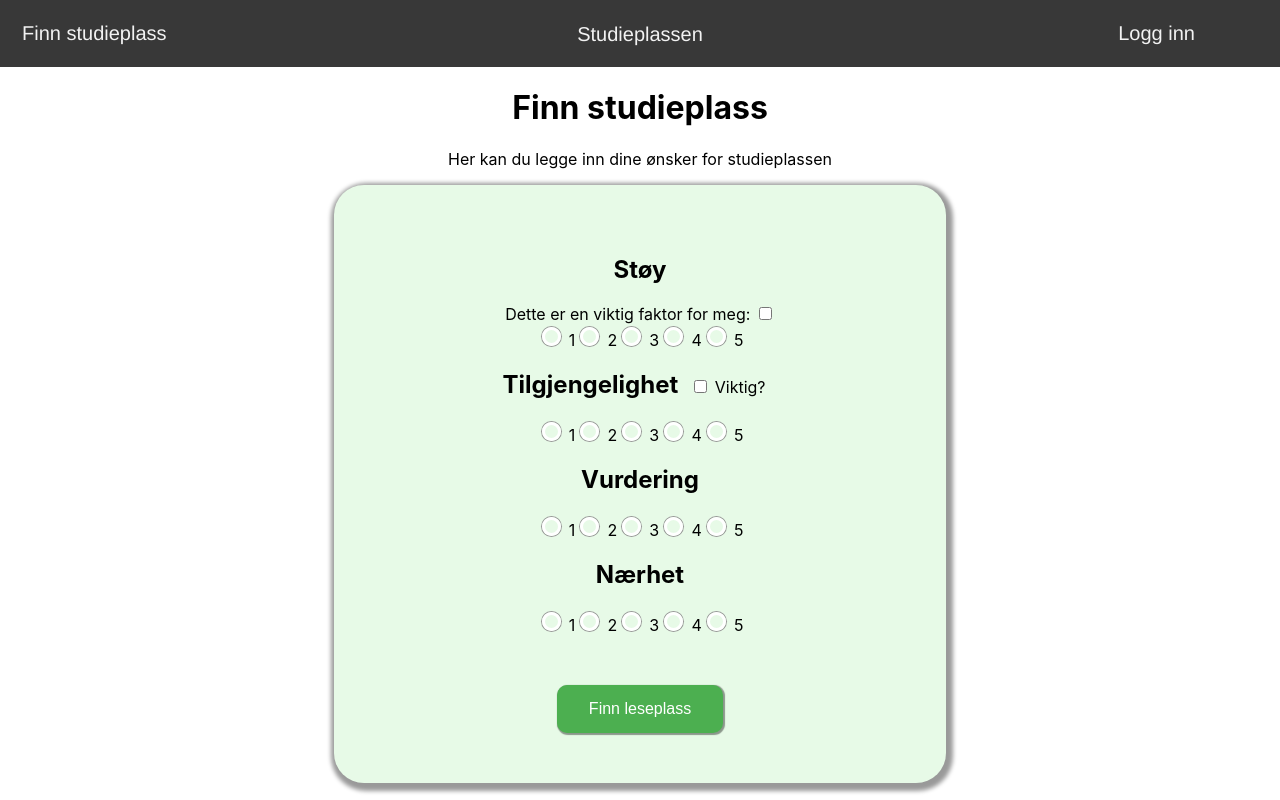
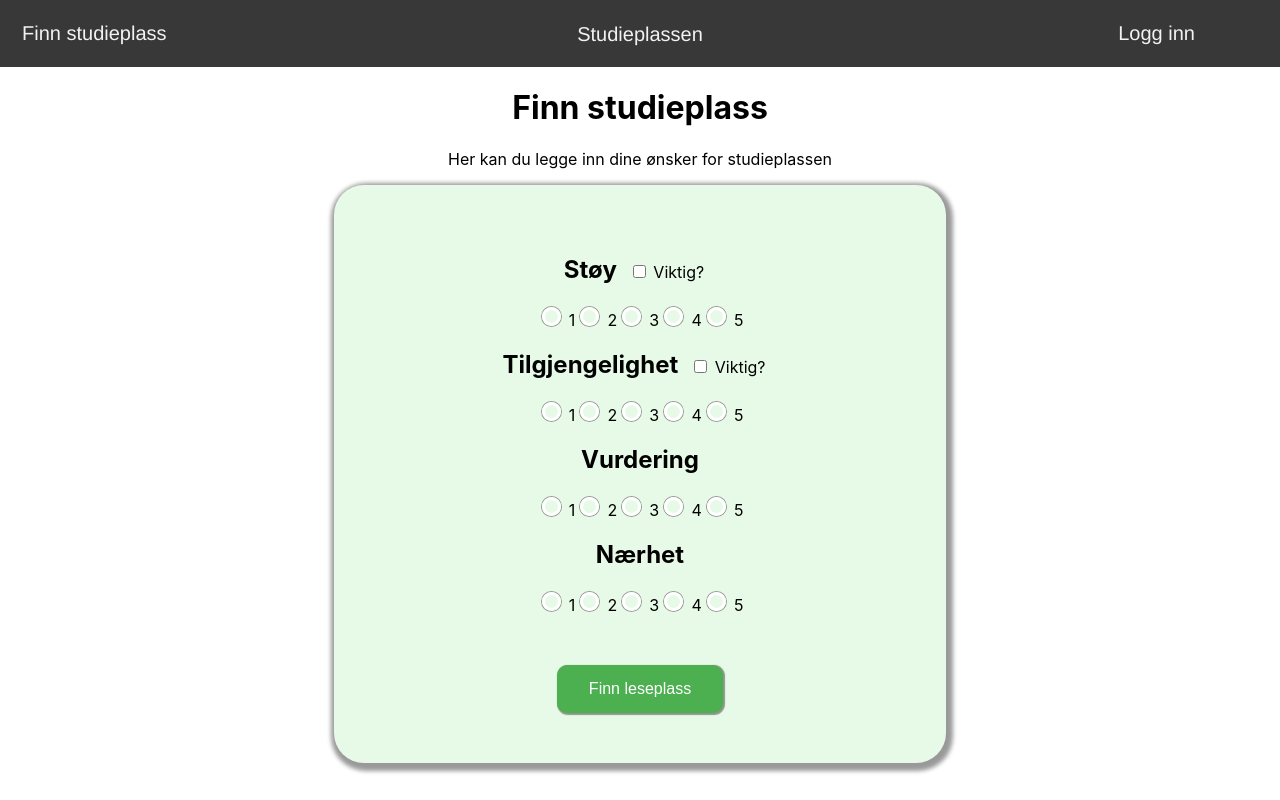
Before and after one commit to HeddaSkaare/studieplassen, a React (Create React App) app: page /filterSite in a window 1280 px wide. Built offline with nearby package versions, Linux system fonts and the light colour scheme.

Commit message:
som more

```diff
--- a/src/components/filterSite.jsx
+++ b/src/components/filterSite.jsx
@@ -87,9 +87,15 @@ export default function FilterSite() {
     <div id='filterBox'>
 
         <div id='element'>
-            <h2>Støy</h2>
+            <div class='headerWeights'>
+                 <div>
+                    <h2>Støy</h2>
+                </div>
             <div id= 'weight'>
-                <label htmlFor="box-shadow">Dette er en viktig faktor for meg: </label><input type="checkbox" name="check"></input>
+                <input type="checkbox" name="check"></input>
+                <label htmlFor="box-shadow"> Viktig? </label>
+            </div>
+
             </div>
             <div id='stoy'>
                 <input type="radio" name="styles" id="box-shadow" className="custom-radio" value={1}></input><label htmlFor="box-shadow">1</label>
```
